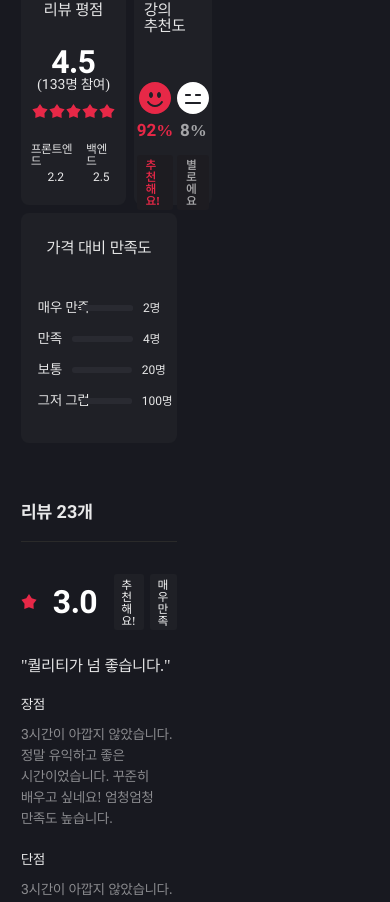
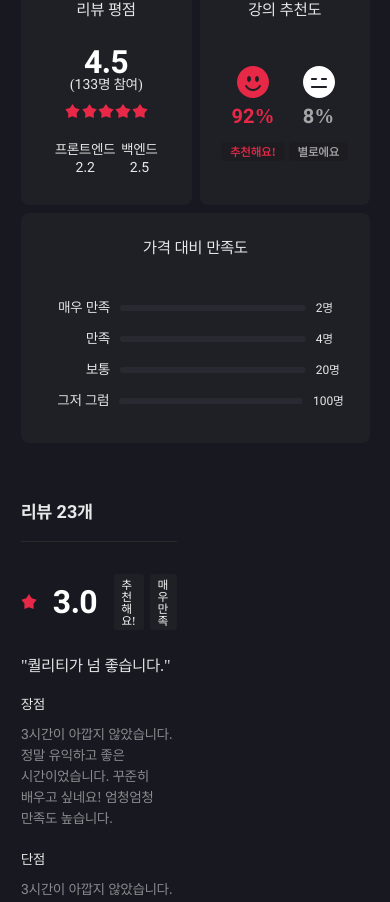
Before and after one commit to cjy0019/cherry-front, a React app: page /detail in a window 390 px wide. Shown: the part 992-1894 px from the top of the page. Built offline with nearby package versions, Linux system fonts and the light colour scheme.

Commit message:
fix : 평점 컨테이너 반응형 수정

```diff
--- a/src/components/molecules/detail/AverageScore.jsx
+++ b/src/components/molecules/detail/AverageScore.jsx
@@ -87,6 +87,10 @@ const AverageScore = () => {
 const Container = styled.div`
   margin-top: 60px;
   width: 40vw;
+
+  @media (max-width: 768px) {
+    width: 100%;
+  }
 `;
 
 const Title = styled.h2`
@@ -105,7 +109,7 @@ const BoxContainer = styled.div`
   margin-top: 28px;
   gap: 20px;
 
-  @media (max-width: 500px) {
+  @media (max-width: 1120px) {
     flex-direction: column;
     gap: 8px;
   }
@@ -116,7 +120,7 @@ const ReviewRecommendContainer = styled.div`
   width: 55%;
   gap: 20px;
 
-  @media (max-width: 500px) {
+  @media (max-width: 1120px) {
     gap: 8px;
     width: 100%;
   }
@@ -195,15 +199,11 @@ const ScoreWithText = styled.div`
   justify-content: center;
   gap: 4px;
 
-  font-size: 0.875rem;
+  font-size: 0.7292vw;
   color: ${palette.text2};
 
-  @media (max-width: 670px) {
-    font-size: 0.5208vw;
-  }
-
-  @media (max-width: 500px) {
-    font-size: 0.75rem;
+  @media (max-width: 768px) {
+    font-size: 0.875rem;
   }
 `;
 
@@ -243,43 +243,25 @@ const HalfBox = styled.div`
     font-size: 1.25rem;
 
     color: ${(props) => (props.red ? palette.pointRed : palette.text4)};
-
-    @media (min-width: 768px) and (max-width: 790px) {
-      font-size: 1.0625rem;
-    }
-
-    @media (max-width: 615px) {
-      font-size: 1.0625rem;
-    }
   }
 
   & > img {
-    @media (min-width: 768px) and (max-width: 790px) {
-      width: 5.2083vw;
-    }
-    @media (min-width: 501px) and (max-width: 615px) {
-      width: 20px;
-    }
-    @media (max-width: 250px) {
-      width: 4.6875vw;
-    }
+    width: 32px;
   }
 `;
 
 const StyledRecommendBadge = styled(RecommendBadge)`
-  @media (min-width: 768px) and (max-width: 790px) {
-    display: none;
-  }
+  font-size: 0.625rem;
 
-  @media (min-width: 501px) and (max-width: 614px) {
-    display: none;
+  @media (max-width: 768px) {
+    font-size: 12px;
   }
 `;
 
 const SatisfactionBox = styled(CommonBox)`
-  width: 60%;
+  width: 45%;
 
-  @media (max-width: 500px) {
+  @media (max-width: 1120px) {
     width: 100%;
   }
 `;
--- a/src/components/molecules/detail/ProgressBar.jsx
+++ b/src/components/molecules/detail/ProgressBar.jsx
@@ -21,9 +21,13 @@ const Container = styled.div`
   white-space: nowrap;
 
   & > p:first-child {
-    font-size: 0.875rem;
-    width: 27%;
+    font-size: 0.75rem;
     text-align: right;
+    width: 100px;
+
+    @media (max-width: 768px) {
+      font-size: 0.875rem;
+    }
   }
 
   & > p:last-child {
```
